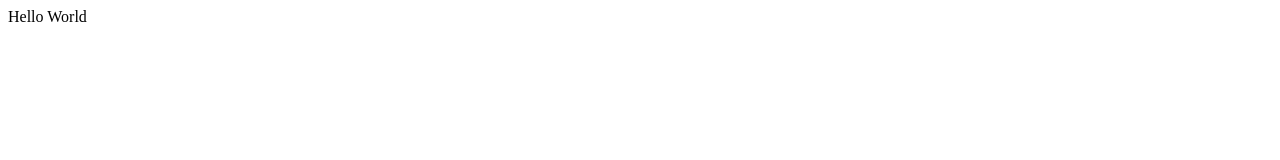
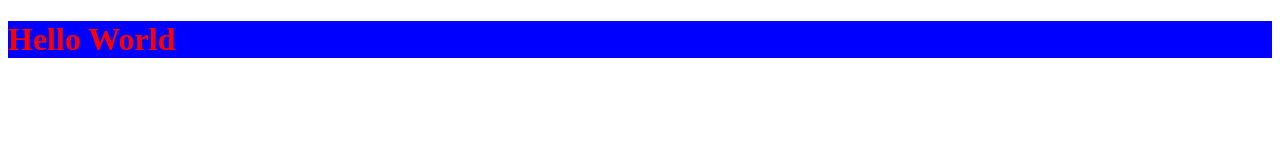
Before and after one commit to tranthientuong127/XYZ, a plain HTML site: page index.html in a window 1280 px wide. Drawn offline with Linux system fonts and the light colour scheme.

Commit message:
Add stylesheet

```diff
--- a/index.html
+++ b/index.html
@@ -1,12 +1,13 @@
 <!DOCTYPE html>
 <html lang="en">
-<head>
-    <meta charset="UTF-8">
-    <meta http-equiv="X-UA-Compatible" content="IE=edge">
-    <meta name="viewport" content="width=device-width, initial-scale=1.0">
+  <head>
+    <meta charset="UTF-8" />
+    <meta http-equiv="X-UA-Compatible" content="IE=edge" />
+    <meta name="viewport" content="width=device-width, initial-scale=1.0" />
     <title>Document</title>
-</head>
-<body>
-    Hello World
-</body>
+    <link rel="stylesheet" href="style.css" />
+  </head>
+  <body>
+    <h1>Hello World</h1>
+  </body>
 </html>
--- /dev/null
+++ b/style.css
@@ -0,0 +1,4 @@
+h1 {
+    color: red;
+    background-color: blue;
+}
```
